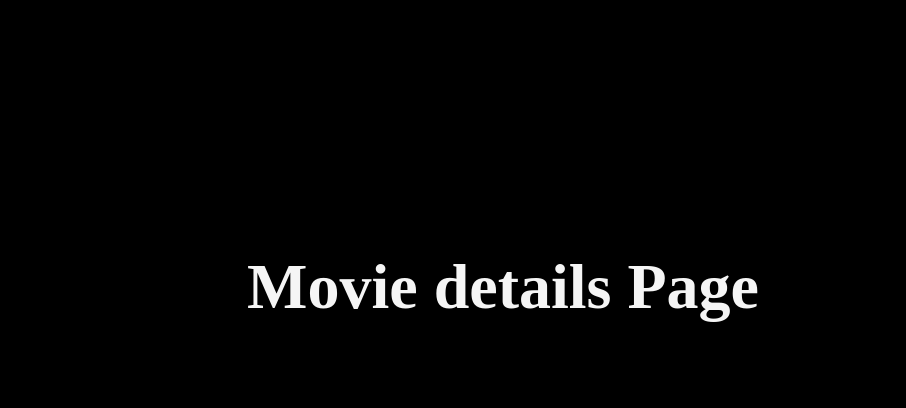
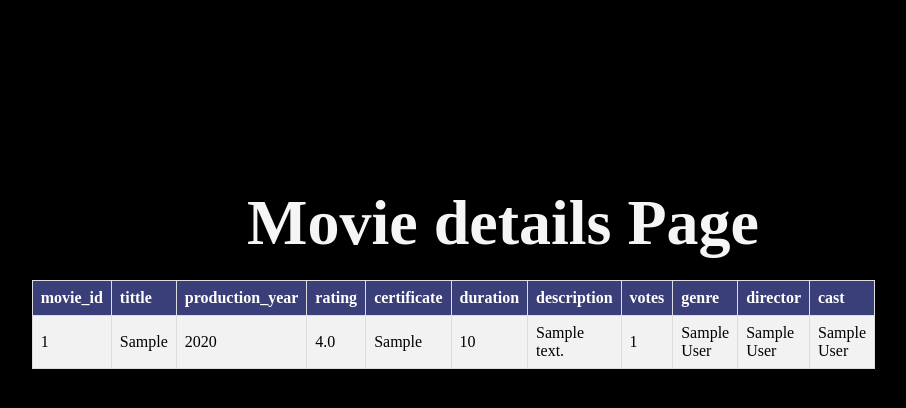
Before and after one commit to kamilszczepanik/RecommendationSystemFork2, a Django app: page /movies/details/ in a window 1280 px wide. Shown: the part 176-584 px from the top of the page, without its empty margins (137-1043 px from the left). Run offline with Django 5.2, Linux system fonts and the light colour scheme; tables that the repository leaves empty hold one stand-in row (values such as "Sample post").

Commit message:
Add details information about single movie

```diff
--- a/movie_app/models.py
+++ b/movie_app/models.py
@@ -27,6 +27,19 @@ class Movies(models.Model):
     def get_movies(cls):
         return cls.objects.all()
 
+    @classmethod
+    def get_movie_details(cls, id):
+        movie = cls.get_movie(id)
+        genres = Genredetails.objects.filter(genre__movie=movie)
+        directors = Directorsdetails.objects.filter(directors__movie=movie)
+        casts = Moviecastdetails.objects.filter(moviecast__movie=movie)
+        movie_details = {
+            'movie': movie,
+            'genres': genres,
+            'directors': directors,
+            'casts': casts
+        }
+        return movie_details
     @classmethod
     def get_movies_details(cls):
         movies = cls.objects.all()
--- a/movie_app/templates/movie_details.html
+++ b/movie_app/templates/movie_details.html
@@ -6,4 +6,46 @@
 
 {% block content %}
 <h1>Movie details Page</h1>
+
+<table>
+    <tr>
+        <th>movie_id</th>
+        <th>tittle</th>
+        <th>production_year</th>
+        <th>rating</th>
+        <th>certificate</th>
+        <th>duration</th>
+        <th>description</th>
+        <th>votes</th>
+        <th>genre</th>
+        <th>director</th>
+        <th>cast</th>
+    </tr>
+
+    <tr>
+        <td>{{ movie_details.movie.movie_id }}</td>
+        <td>{{ movie_details.movie.tittle }}</td>
+        <td>{{ movie_details.movie.production_year }}</td>
+        <td>{{ movie_details.movie.rating }}</td>
+        <td>{{ movie_details.movie.certificate }}</td>
+        <td>{{ movie_details.movie.duration }}</td>
+        <td>{{ movie_details.movie.description }}</td>
+        <td>{{ movie_details.movie.votes }}</td>
+        <td>
+            {% for genre in movie_details.genres %}
+                {{ genre.display_name }}
+            {% endfor %}
+        </td>
+        <td>
+            {% for director in movie_details.directors %}
+                {{ director.display_name }}
+            {% endfor %}
+        </td>
+        <td>
+            {% for cast in movie_details.casts %}
+                {{ cast.display_name }}
+            {% endfor %}
+        </td>
+    </tr>
+</table>
 {% endblock %}
--- a/movie_app/views.py
+++ b/movie_app/views.py
@@ -5,9 +5,11 @@ from .models import Movies
 # Create your views here.
 
 def display_movies(request):
-    movies = Movies.get_movies_head()
-    return render(request, 'movies.html', {'movies': movies})
+    movies_details = Movies.get_movies_head()
+    print(movies_details[0])
+    return render(request, 'movies.html', {'movies_details': movies_details})
 
 
 def display_film_page(request):
-    return render(request, 'movie_details.html')
+    movie_details = Movies.get_movie_details(1)
+    return render(request, 'movie_details.html', {'movie_details': movie_details})
```
Also changed, not shown: movie_app/templates/movies.html (+12 -12 lines).
